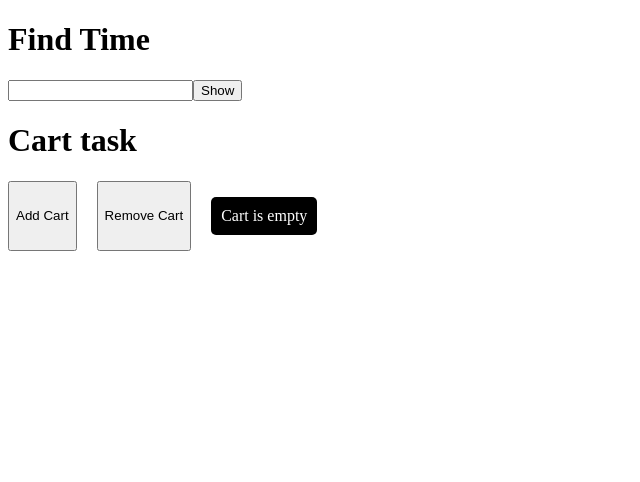
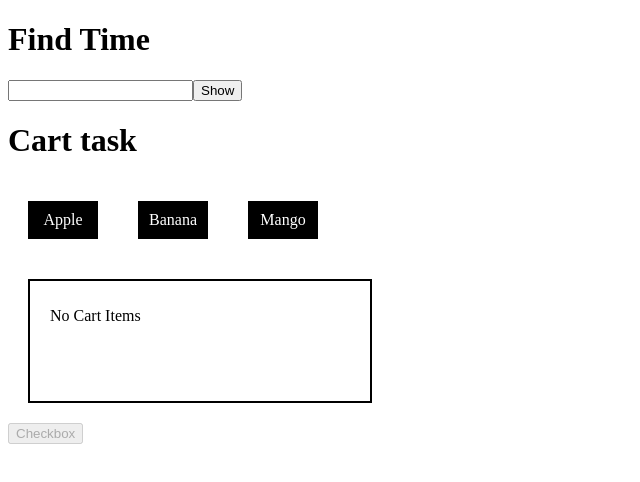
Before and after one commit to merdon-dt/js-recipe-website, a React (Vite) app: page / in a window 1280 px wide. Shown: the top 482 px of the page, without its empty margins (0-640 px from the left). Built offline with nearby package versions, Linux system fonts and the light colour scheme.

Commit message:
cart task

```diff
--- a/src/Cart.css
+++ b/src/Cart.css
@@ -1,10 +1,12 @@
 .box {
   border: 2px solid black;
-  width: 100px;
+  width: 300px;
   height: 100px;
   padding: 10px 20px;
   color: black;
   margin: 20px;
+  display: flex;
+  gap: 5px;
 }
 
 .cart{
@@ -18,3 +20,18 @@
     padding: 10px;
     border-radius: 5px;
 }
+
+.divbox{
+    background-color: black;
+    padding: 10px 20px;
+    width: 30px;
+    margin: 20px;
+    color: white;
+    display: flex;
+    align-items: center;
+    justify-content: center;
+}
+
+.divmainbox{
+    display: flex;
+}
--- a/src/Cart.jsx
+++ b/src/Cart.jsx
@@ -2,51 +2,38 @@ import React, { useState } from "react";
 import './Cart.css'
 
 const Cart = () => {
-  const [cart, setcart] = useState(false);
-  const [text, settext] = useState("");
+  const [cart,setcart] = useState([]);
 
-  const list = [
-    {
-      item1: "item1",
-      item2: "item2",
-      item3: "item3",
-    },
-  ];
 
-  const addcart = () => {
-    setcart(true);
-    settext("Proceed to checkout");
+  const addcart = (item) => {
+    setcart([...cart,item]);
+
   };
 
-  const removecart = () => {
-    setcart(false);
-    settext("cart Empty");
-  };
   return (
     <div>
         <h1>Cart task</h1>
 
-      <div className="cart">
+       <div className="divmainbox">
+         <div className="divbox" onClick={() => addcart("apple")}>Apple</div>
+        <div className="divbox" onClick={() => addcart("banana")}>Banana</div>
 
-        <button onClick={addcart}>Add Cart</button>
-        <button onClick={removecart}>Remove Cart</button>
-        <p>{text || "Cart is empty"}</p>
+        <div className="divbox" onClick={() => addcart("mango")}>Mango</div>
 
-      </div>
+       </div>
 
-       <div>
-      {cart && (
-        <div  className="box">
-          {list.map((listt) => (
-            <>
-              <p>{listt.item1}</p>
-              <p>{listt.item2}</p>
-              <p>{listt.item3}</p>
-            </>
-          ))}
-        </div>
-      )}
-      </div>
+
+        <div className="box">
+        {cart.length === 0 ? (
+           <p>No Cart Items</p>
+         ) : (
+            cart.map((c) => (
+                <p>{c}</p>
+            ))
+         )}
+         </div>
+
+         <button disabled={cart.length === 0}>Checkbox</button>
 
     </div>
   );
```
